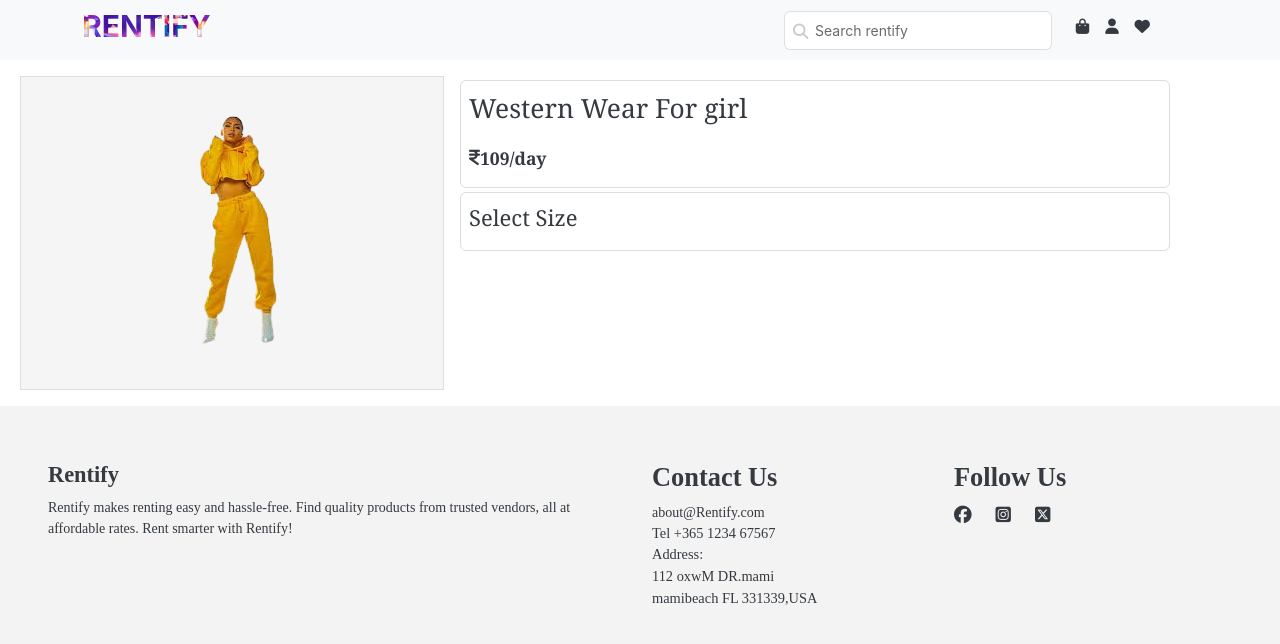
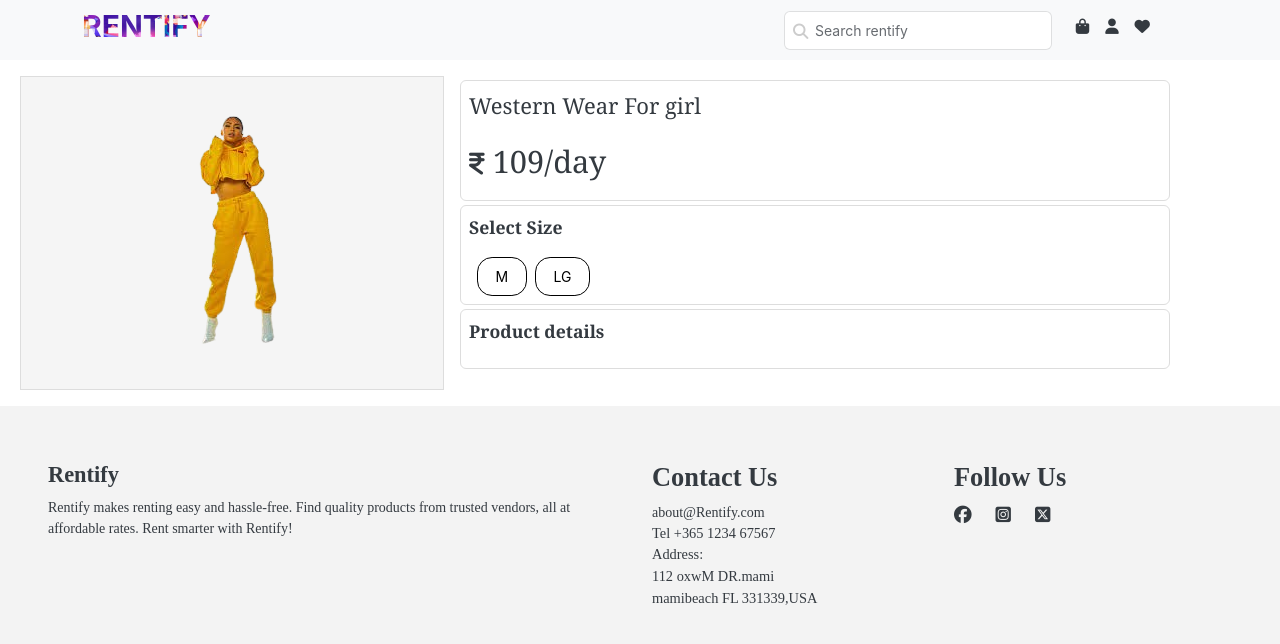
Before and after one commit to Naajiya/Rentify, a React (Vite) app: page /viewdetails in a window 1280 px wide. Shown: the top 644 px of the page. Built offline with nearby package versions, Linux system fonts and the light colour scheme.

Commit message:
viewdetails updated

```diff
--- a/src/pages/ViewDetails.jsx
+++ b/src/pages/ViewDetails.jsx
@@ -1,6 +1,7 @@
 import React from 'react'
 import { Col, Row } from 'react-bootstrap'
 import moveOne from '../assets/moveOne.png'
+import Button from 'react-bootstrap/Button';
 
 
 function ViewDetails() {
@@ -16,19 +17,25 @@ function ViewDetails() {
 
             {/* product name and price */}
             <div className='border rounded pt-2 ps-2 m-1'>
-              <p className='fs-4'>Western Wear For girl</p>
+              <p className='fs-5'>Western Wear For girl</p>
               <div className='d-flex text-bold'>
-                <div><i class="fa-solid fa-indian-rupee-sign"></i></div>
-                <p className='fw-bold'> 109<span>/day</span></p>
+                <div className='mt-2 me-2' style={{fontSize:'25px'}}><i class="fa-solid fa-indian-rupee-sign"></i></div>
+                <p className='fs-3'> 109<span>/day</span></p>
               </div>
             </div>
 
             {/* product size */}
-            <div className='border rounded pt-2 ps-2 m-1'>
-              <p className='fs-5'>Select Size</p>
+            <div className='border rounded pt-2 p-2 ps-2 m-1'>
+              <p className='fw-bold'>Select Size</p>
               <div>
+              <Button className='ms-2' style={{backgroundColor:'white',borderColor:'black',color:'black'}}>M</Button>
+              <Button className='ms-2' style={{backgroundColor:'white',borderColor:'black',color:'black'}}>LG</Button>
+              </div>
+            </div>
 
-              </div>
+            {/* product Details */}
+            <div className='border rounded pt-2 p-2 ps-2 m-1'>
+              <p className='fw-bold'>Product details</p>
             </div>
 
             </Col>
```
